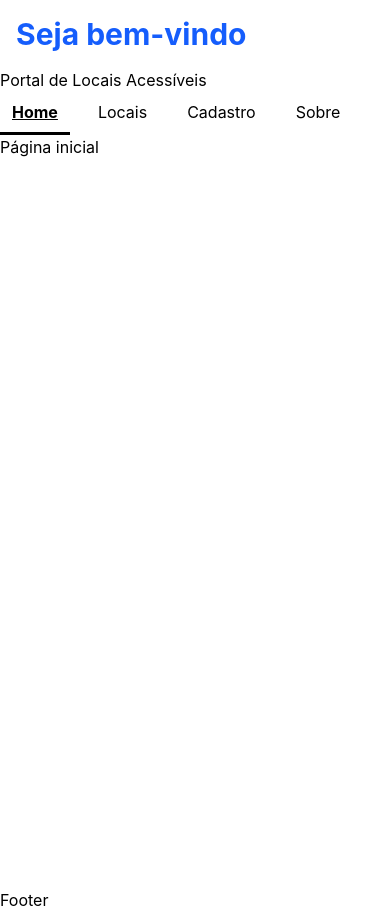
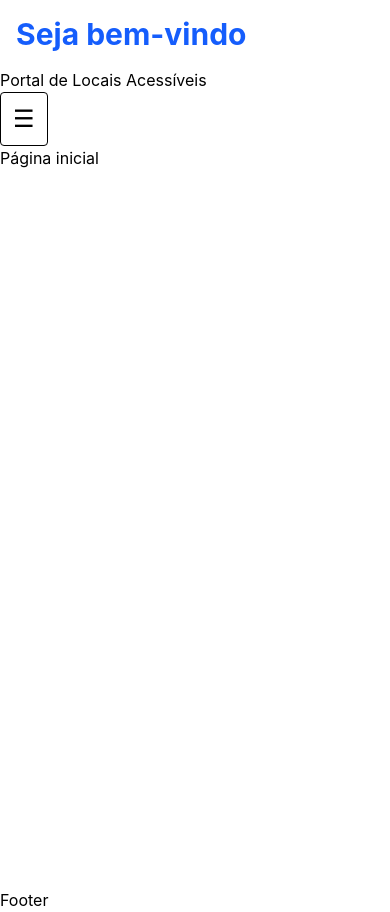
Before and after one commit to 1TDSPH-26/portal-locais-acessiveis, a React (Vite) app: page / in a window 390 px wide. Built offline with nearby package versions, Linux system fonts and the light colour scheme; a web font is replaced by a local one.

Commit message:
feat: implementação de menu mobile no header

```diff
--- a/src/components/Header/Header.tsx
+++ b/src/components/Header/Header.tsx
@@ -1,7 +1,10 @@
 import { NavLink } from 'react-router'
+import { useEffect, useState } from 'react'
+import './Header.css'
 
 // Cada item daqui vira um link no menu
 // O "end" é usado quando queremos q a rota seja exata (ex: "/")
+
 type NavItem = {
   to: string
   label: string
@@ -16,28 +19,48 @@ const navItems: NavItem[] = [
 ]
 
 export default function Header() {
+  const [menuAberto, setMenuAberto] = useState(false)
+
+  useEffect(() => {
+    const handleKeyDown = (event: KeyboardEvent) => {
+      if (event.key === 'Escape') {
+        setMenuAberto(false)
+      }
+    }
+
+    document.addEventListener('keydown', handleKeyDown)
+
+    return () => {
+      document.removeEventListener('keydown', handleKeyDown)
+    }
+  }, [])
+
   return (
     <header>
       <h1>Portal de Locais Acessíveis</h1>
 
+      <button
+        type="button"
+        className="menu-mobile-button"
+        onClick={() => setMenuAberto((aberto) => !aberto)}
+        aria-expanded={menuAberto}
+        aria-controls="menu-mobile"
+        aria-label={menuAberto ? 'Fechar menu' : 'Abrir menu'}
+      >
+        ☰
+      </button>
+
       <nav aria-label="Navegação principal">
         <ul
-          style={{
-            display: 'flex',
-            gap: '1rem',
-            listStyle: 'none',
-            margin: 0,
-            padding: 0,
-            flexWrap: 'wrap',
-          }}
+          id="menu-mobile"
+          className={menuAberto ? 'menu-aberto' : ''}
         >
-          {/* Itera sobre cada item do menu e cria um link para ele */}
           {navItems.map(({ to, label, end }) => (
             <li key={to}>
               <NavLink
                 to={to}
                 end={end}
-                // O NavLink ja sabe a rota q ta ativa, ent só estilizar oque estiver ativo
+                onClick={() => setMenuAberto(false)}
                 style={({ isActive }) => ({
                   display: 'inline-block',
                   padding: '0.5rem 0.75rem',
--- /dev/null
+++ b/src/components/Header/header.css
@@ -0,0 +1,57 @@
+nav ul {
+  display: flex;
+  gap: 1rem;
+  list-style: none;
+  margin: 0;
+  padding: 0;
+  flex-wrap: wrap;
+}
+
+.menu-mobile-button {
+  display: none;
+  padding: 0.5rem 0.75rem;
+  font-size: 1.5rem;
+  cursor: pointer;
+  background: transparent;
+  border: 1px solid currentColor;
+  border-radius: 4px;
+}
+
+/* =========================
+   MOBILE
+   320px até 767px
+   ========================= */
+
+@media (max-width: 767px) {
+  .menu-mobile-button {
+    display: block;
+  }
+
+  nav ul {
+    display: none;
+    flex-direction: column;
+    gap: 0.5rem;
+  }
+
+  nav ul.menu-aberto {
+    display: flex;
+  }
+}
+
+/* =========================
+   TABLET / DESKTOP
+   768px ou maior
+   ========================= */
+
+@media (min-width: 768px) {
+  nav ul {
+    display: flex;
+  }
+}
+
+/* Foco visível para teclado */
+
+.menu-mobile-button:focus-visible {
+  outline: 3px solid currentColor;
+  outline-offset: 2px;
+}
```
